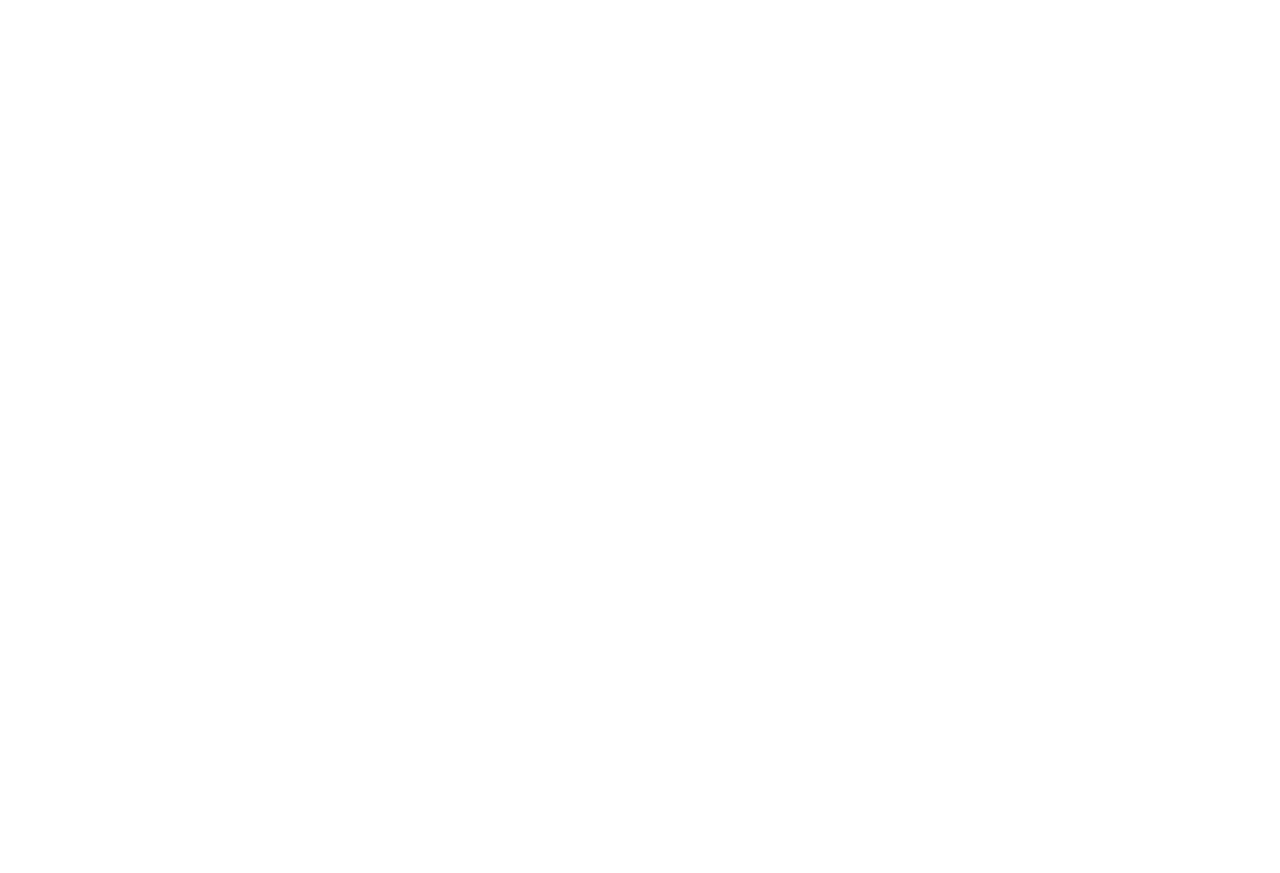
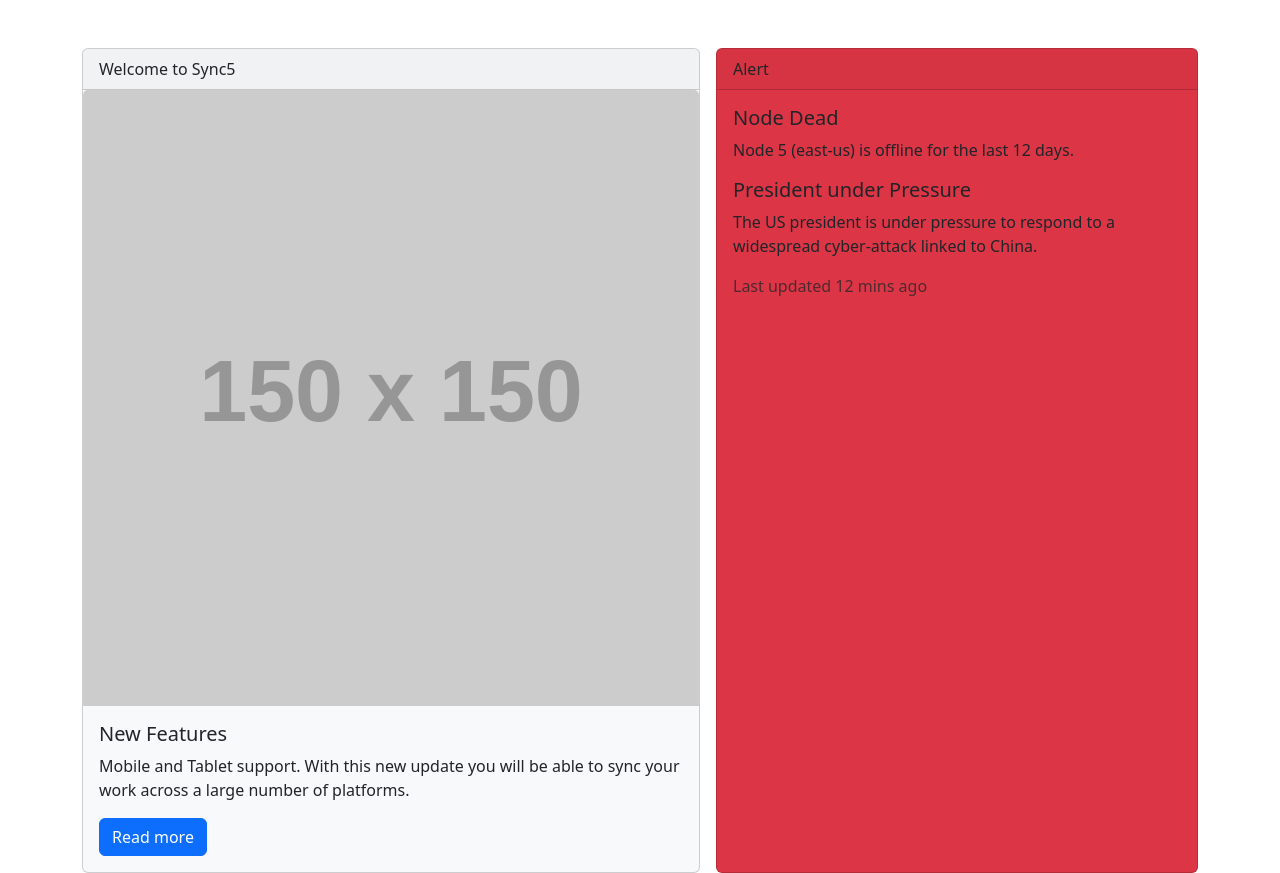
Before and after one commit to acciojob/bootstrap-card-Dhruwvaviya999, a website: page main.html in a window 1280 px wide. Before the commit the page ends 800 px from the top, so only its background shows below. Drawn offline with nearby package versions, Linux system fonts and the light colour scheme; placeholder pictures from the web are drawn by us.

Commit message:
created a submission

```diff
--- a/main.html
+++ b/main.html
@@ -1,16 +1,38 @@
 <!DOCTYPE html>
+<html lang="en">
+<head>
+    <meta charset="UTF-8">
+    <meta name="viewport" content="width=device-width, initial-scale=1.0">
+    <title>Bootstrap Cards</title>
+    <link href="https://cdn.jsdelivr.net/npm/bootstrap@5.3.0/dist/css/bootstrap.min.css" rel="stylesheet">
+</head>
+<body>
+    <div class="container mt-5">
+        <div class="card-deck d-flex gap-3">
+            <!-- First Card -->
+            <div class="card bg-light">
+                <div class="card-header">Welcome to Sync5</div>
+                <img src="https://via.placeholder.com/150" class="card-img-top" alt="Sync5 Image">
+                <div class="card-body">
+                    <h5 class="card-title">New Features</h5>
+                    <p class="card-text">Mobile and Tablet support. With this new update you will be able to sync your work across a large number of platforms.</p>
+                    <a href="#" class="btn btn-primary">Read more</a>
+                </div>
+            </div>
 
-<html>
-
-<head>
-	<link rel="stylesheet" href="styles.css">
-</head>
-
-<body>
-	<!-- the entire body must be written by student -->
-    <script type="text/javascript" src="./script.js">
-</script>
-
+            <!-- Second Card -->
+            <div class="card bg-danger">
+                <div class="card-header">Alert</div>
+                <div class="card-body">
+                    <h5 class="card-title">Node Dead</h5>
+                    <p class="card-text">Node 5 (east-us) is offline for the last 12 days.</p>
+                    <h5 class="card-title">President under Pressure</h5>
+                    <p class="card-text">The US president is under pressure to respond to a widespread cyber-attack linked to China.</p>
+                    <p class="text-muted">Last updated 12 mins ago</p>
+                </div>
+            </div>
+        </div>
+    </div>
+    <script src="https://cdn.jsdelivr.net/npm/bootstrap@5.3.0/dist/js/bootstrap.bundle.min.js"></script>
 </body>
-
 </html>
```
